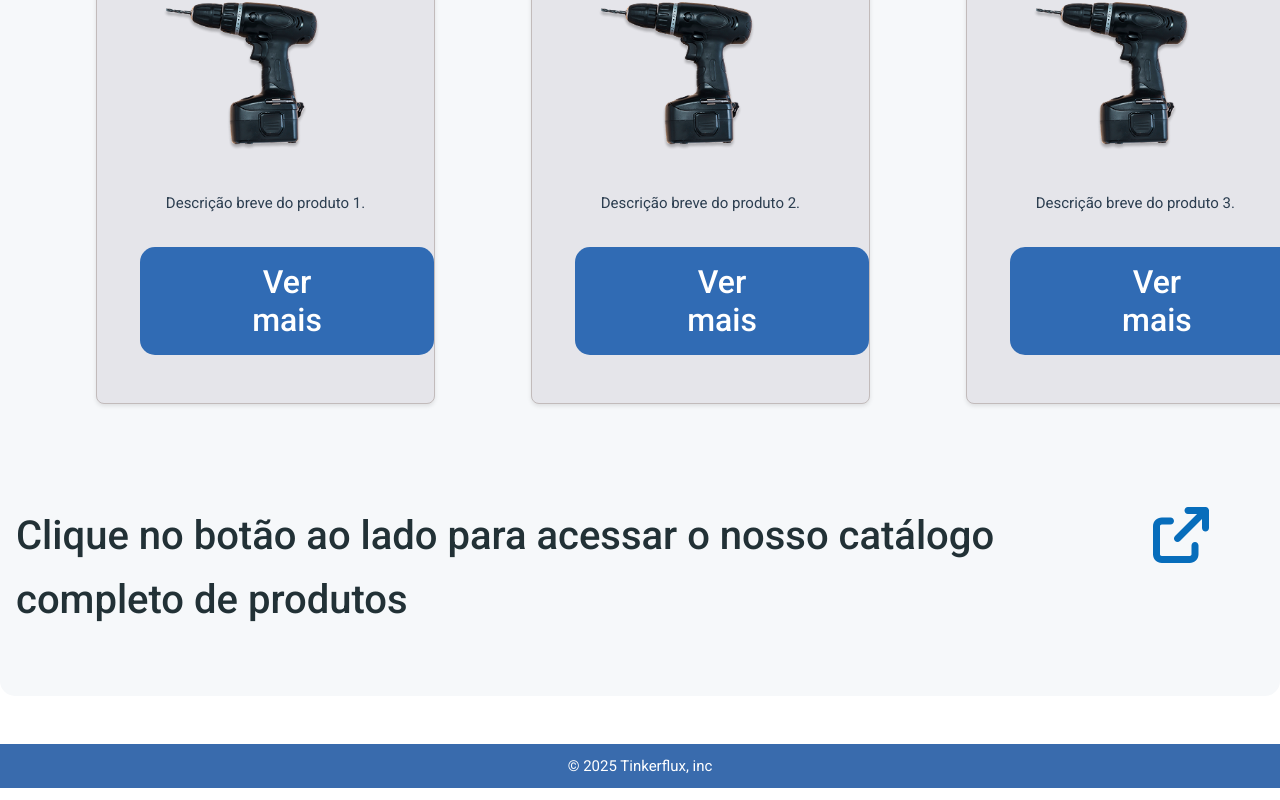
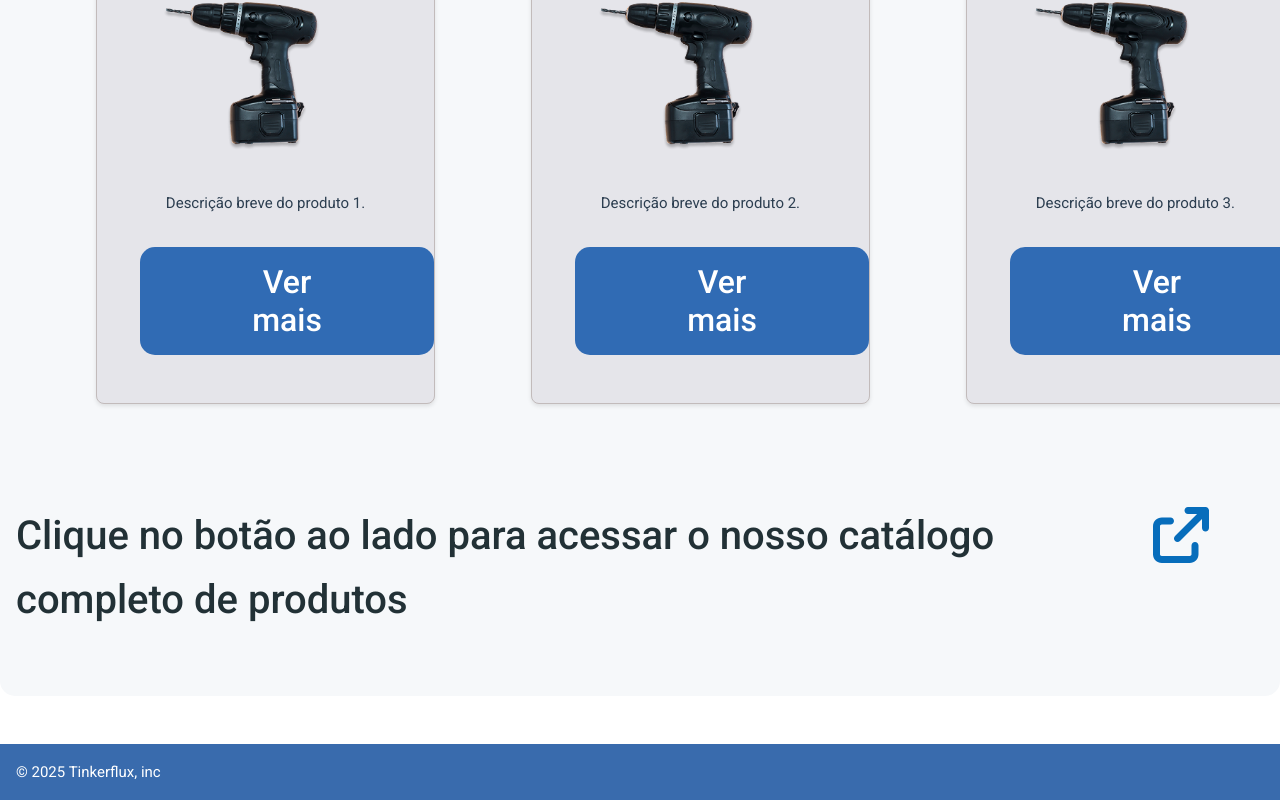
Before and after one commit to TinkerFluxHackathon/Tinker-Front, a Vue app: page /home in a window 1280 px wide. Shown: the part 2544-3344 px from the top of the page. Built offline with nearby package versions, Linux system fonts and the light colour scheme; a web font is replaced by a local one.

Commit message:
CHORE: refazer o footer / adicionar o resto das informaçôes na parte direta

```diff
--- a/src/components/Footer.vue
+++ b/src/components/Footer.vue
@@ -15,7 +15,8 @@
   background-color: #396bad;
   color: #fff;
   padding: 10px 0;
-  text-align: center;
   margin-top: 3rem;
+  padding: 3rem;
+  padding: 1rem;
 }
 </style>
```
Also changed, not shown: 1 other file (tests, documents, lock files or other folders).
